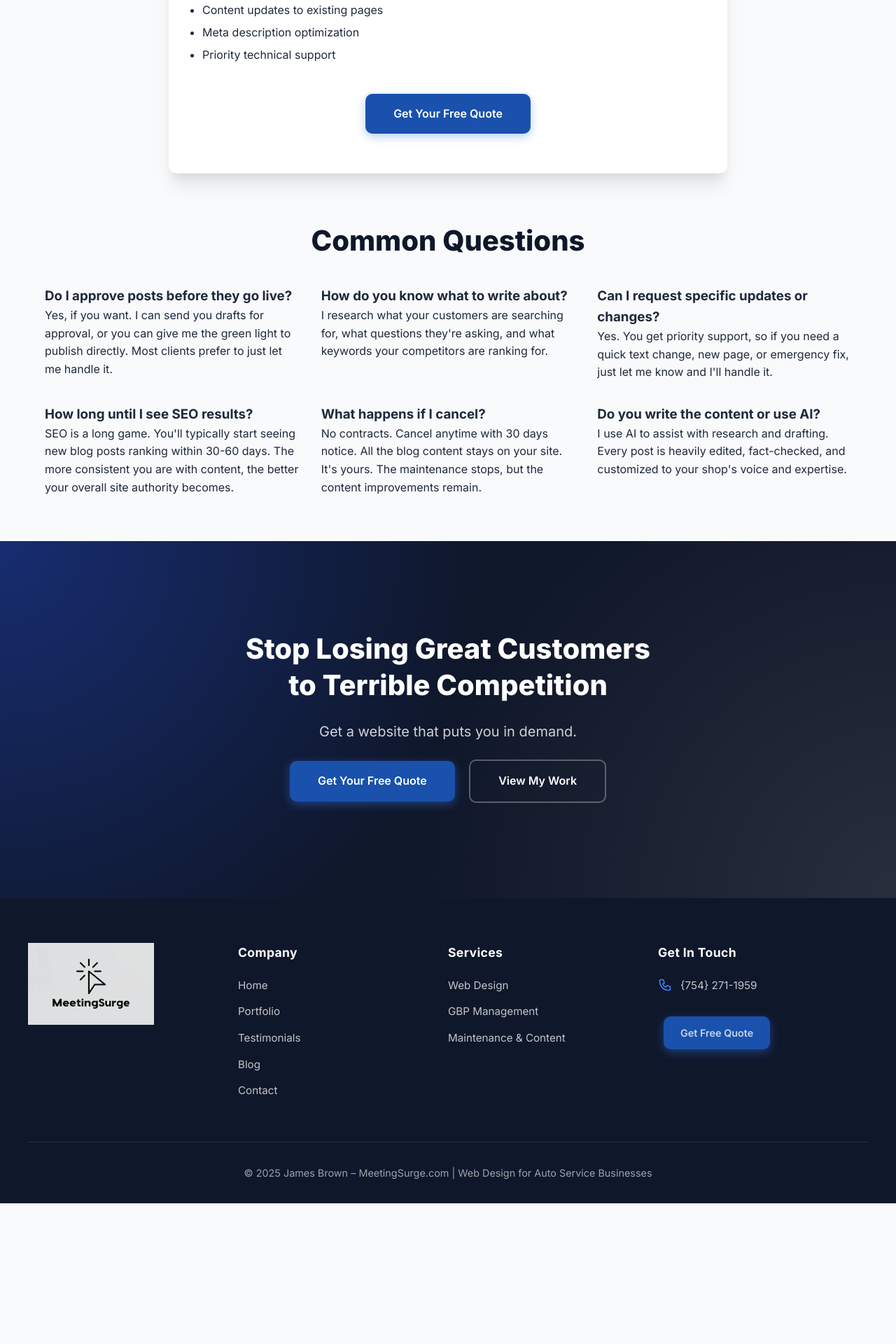
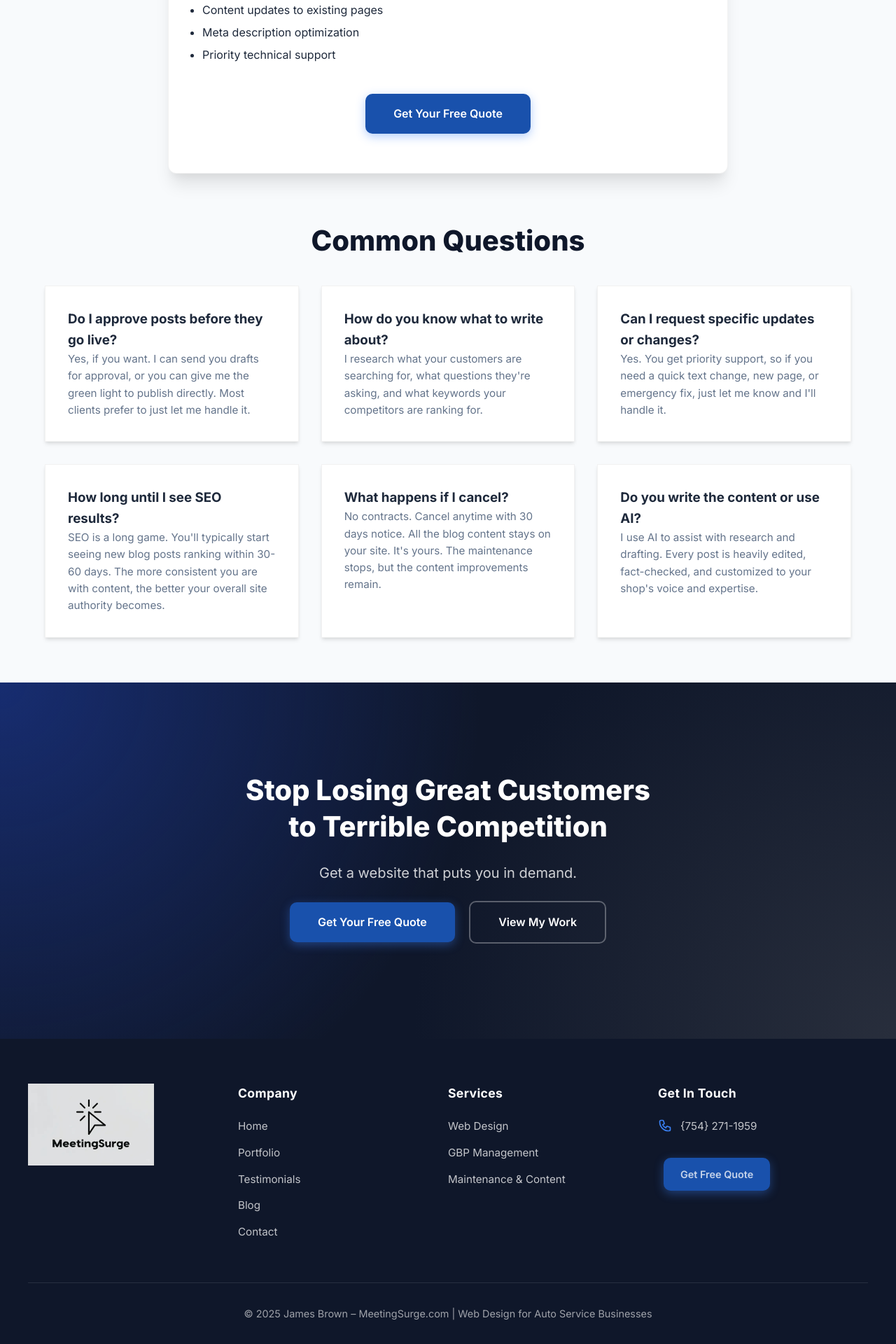
Before and after one commit to JamesBrownR/MeetingSurge, a Jekyll site: the page built from services/maintenance/index.html, in a window 1280 px wide. Shown: the part 3662-5582 px from the top of the page at 70% size. Built offline with Jekyll 4.4.1, drawn with Linux system fonts in a browser that asks for light colours; before the commit the page ends 5381 px from its top, so only the background shows below that.

Commit message:
Update index.html

```diff
--- a/services/maintenance/index.html
+++ b/services/maintenance/index.html
@@ -365,32 +365,32 @@ description: Keep your auto shop website secure, fast, and ranking with professi
   <h2 style="text-align: center; margin: 4rem 0 2rem;">Common Questions</h2>
 
   <div class="faq-grid">
-    <div class="faq-item">
+    <div class="faq-card">
       <h3>Do I approve posts before they go live?</h3>
       <p>Yes, if you want. I can send you drafts for approval, or you can give me the green light to publish directly. Most clients prefer to just let me handle it.</p>
     </div>
 
-    <div class="faq-item">
+    <div class="faq-card">
       <h3>How do you know what to write about?</h3>
       <p>I research what your customers are searching for, what questions they're asking, and what keywords your competitors are ranking for.</p>
     </div>
 
-    <div class="faq-item">
+    <div class="faq-card">
       <h3>Can I request specific updates or changes?</h3>
       <p>Yes. You get priority support, so if you need a quick text change, new page, or emergency fix, just let me know and I'll handle it.</p>
     </div>
 
-    <div class="faq-item">
+    <div class="faq-card">
       <h3>How long until I see SEO results?</h3>
       <p>SEO is a long game. You'll typically start seeing new blog posts ranking within 30-60 days. The more consistent you are with content, the better your overall site authority becomes.</p>
     </div>
 
-    <div class="faq-item">
+    <div class="faq-card">
       <h3>What happens if I cancel?</h3>
       <p>No contracts. Cancel anytime with 30 days notice. All the blog content stays on your site. It's yours. The maintenance stops, but the content improvements remain.</p>
     </div>
 
-    <div class="faq-item">
+    <div class="faq-card">
       <h3>Do you write the content or use AI?</h3>
       <p>I use AI to assist with research and drafting. Every post is heavily edited, fact-checked, and customized to your shop's voice and expertise.</p>
     </div>
```
